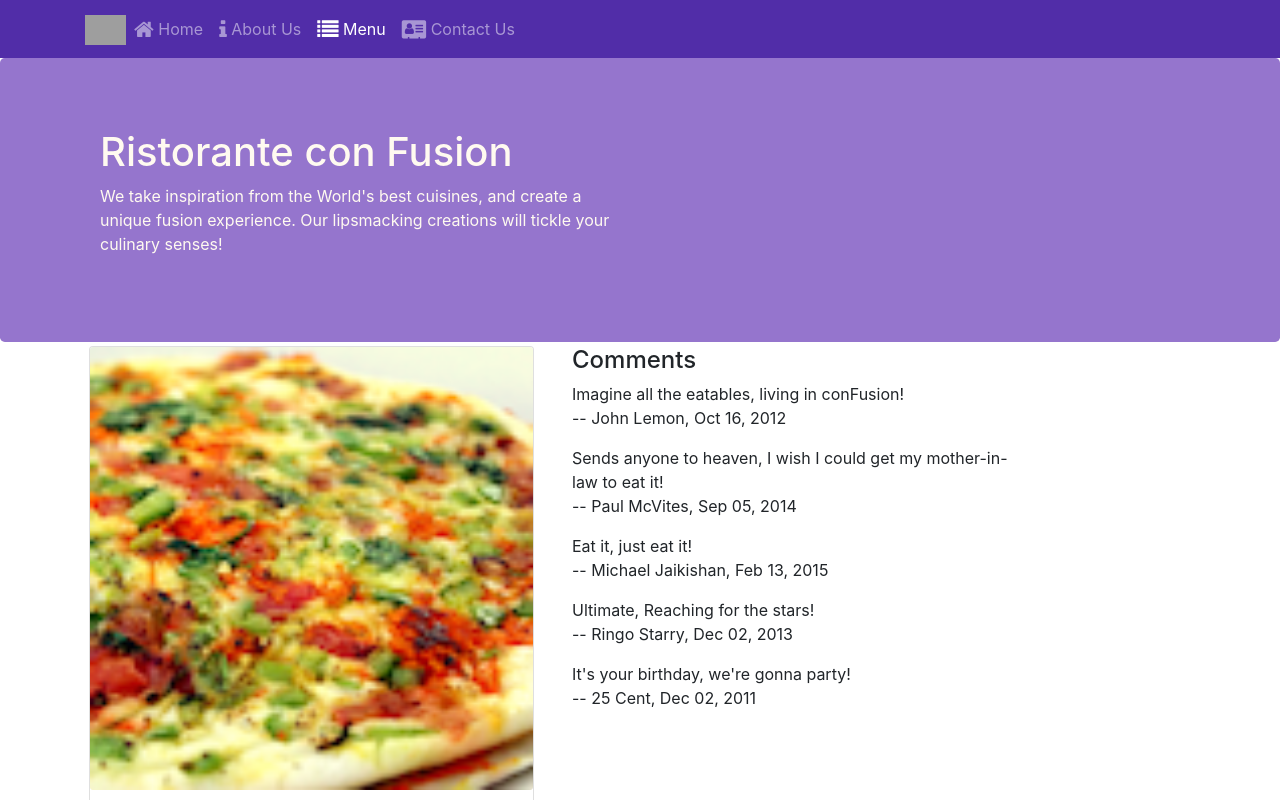
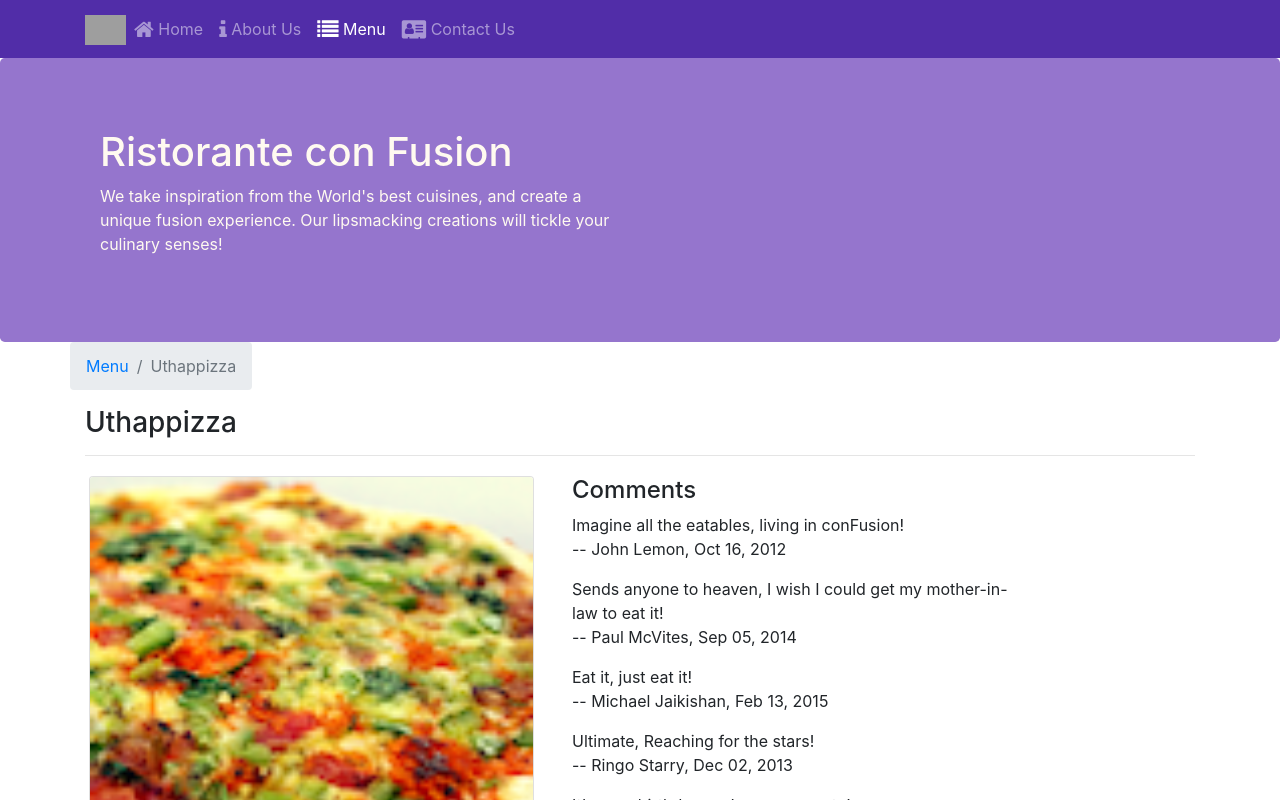
Before and after one commit to bansalsurya/Front-End-Web-Development-with-React, a React (Create React App) app: page /menu/0 in a window 1280 px wide. Shown: the top 800 px of the page. Built offline with nearby package versions, Linux system fonts and the light colour scheme; grey boxes are pictures that could not be loaded.

Commit message:
breadcrumb added to DishDetailComponent

```diff
--- a/src/components/DishdetailComponent.js
+++ b/src/components/DishdetailComponent.js
@@ -1,5 +1,14 @@
 import React from 'react';
-import { Card, CardImg, CardText, CardBody, CardTitle } from 'reactstrap';
+import {
+  Card,
+  CardImg,
+  CardText,
+  CardBody,
+  CardTitle,
+  BreadcrumbItem,
+  Breadcrumb,
+} from 'reactstrap';
+import { Link } from 'react-router-dom';
 
 function RenderDish({ dish }) {
   return (
@@ -52,6 +61,18 @@ const DishDetailComponent = (props) => {
     return (
       <div className='container'>
         <div className='row'>
+          <Breadcrumb>
+            <BreadcrumbItem>
+              <Link to='/menu'>Menu</Link>
+            </BreadcrumbItem>
+            <BreadcrumbItem active>{props.dish.name}</BreadcrumbItem>
+          </Breadcrumb>
+          <div className='col-12'>
+            <h3>{props.dish.name}</h3>
+            <hr />
+          </div>
+        </div>
+        <div className='row'>
           <RenderDish dish={props.dish} />
           <RenderComments comments={props.comments} />
         </div>
```
